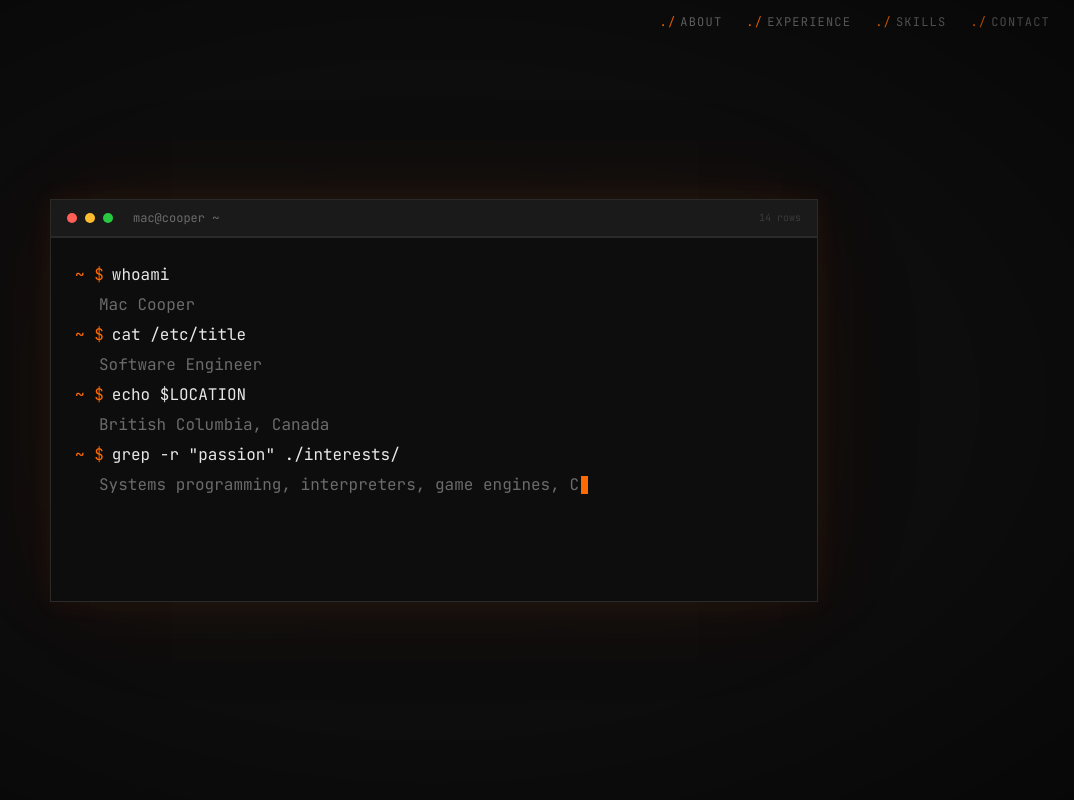
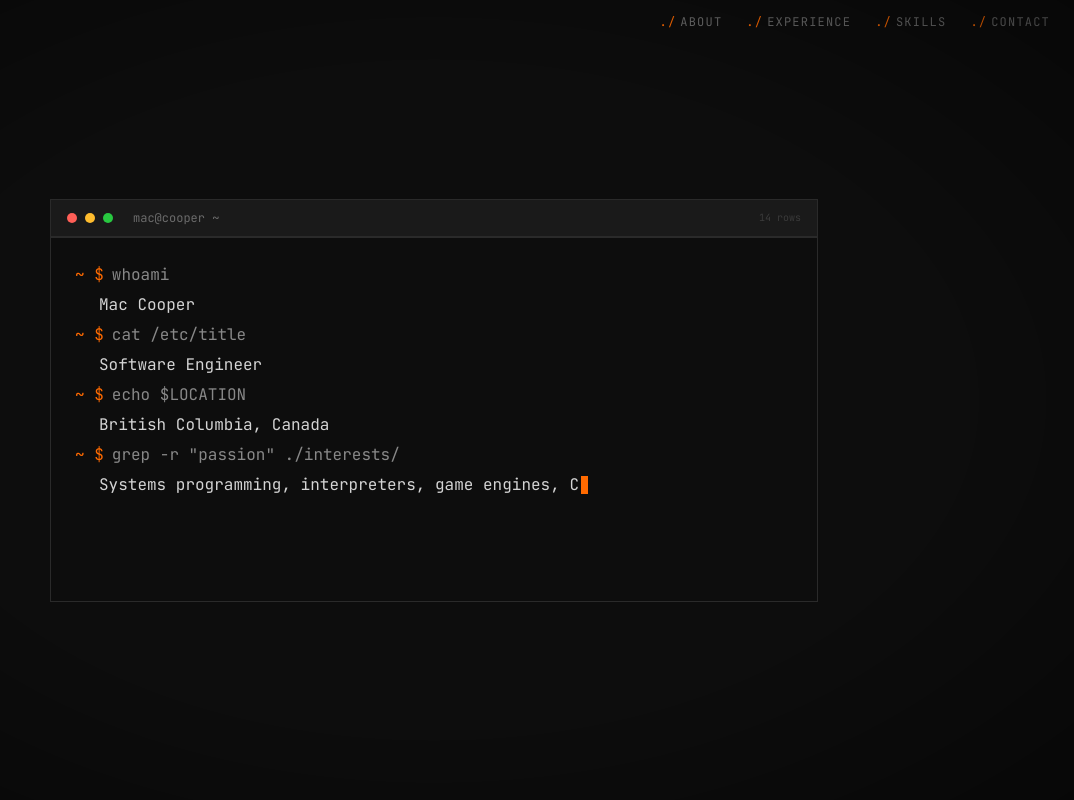
Before and after one commit to maccooper/portfolio, a Next.js app: page / in a window 1280 px wide. Shown: the top 800 px of the page, without its empty margins (206-1280 px from the left). Built offline with nearby package versions, Linux system fonts and the light colour scheme.

Commit message:
swap command and output text colours

```diff
--- a/components/terminal-hero.tsx
+++ b/components/terminal-hero.tsx
@@ -137,13 +137,7 @@ export function TerminalHero() {
 
   return (
     <section className="flex min-h-[100dvh] items-center justify-center px-4 py-20 sm:px-6">
-      <div
-          className="w-full max-w-3xl"
-          style={{
-            boxShadow:
-              "0 0 25px rgba(255,106,0,0.07), 0 0 80px rgba(255,106,0,0.05), 0 0 180px rgba(255,106,0,0.03)",
-          }}
-        >
+      <div className="w-full max-w-3xl">
         {/* Terminal chrome */}
         <div className="rounded-t-sm border border-border bg-secondary">
           <div className="flex items-center gap-2 px-4 py-2.5 border-b border-border">
@@ -170,11 +164,11 @@ export function TerminalHero() {
               line.prefix === "~" ? (
                 <div key={i} className="flex items-start gap-2 text-sm leading-relaxed md:text-base">
                   <span className="text-primary select-none shrink-0">~ $</span>
-                  <span className="text-foreground break-all">{line.cmd}</span>
+                  <span className="text-[#888] break-all">{line.cmd}</span>
                 </div>
               ) : (
                 <div key={i} className="text-sm leading-relaxed md:text-base">
-                  <span className="text-muted-foreground pl-6">{line.output}</span>
+                  <span className="text-[#d4d4d4] pl-6">{line.output}</span>
                 </div>
               )
             )}
@@ -184,14 +178,14 @@ export function TerminalHero() {
               currentStaticLine.prefix === "~" ? (
                 <div className="flex items-start gap-2 text-sm leading-relaxed md:text-base">
                   <span className="text-primary select-none shrink-0">~ $</span>
-                  <span className="text-foreground break-all">
+                  <span className="text-[#888] break-all">
                     {staticText}
                     <span className="inline-block w-[7px] h-[1.1em] ml-0.5 bg-primary align-middle animate-blink" />
                   </span>
                 </div>
               ) : (
                 <div className="text-sm leading-relaxed md:text-base">
-                  <span className="text-muted-foreground pl-6">
+                  <span className="text-[#d4d4d4] pl-6">
                     {staticText}
                     <span className="inline-block w-[7px] h-[1.1em] ml-0.5 bg-primary align-middle animate-blink" />
                   </span>
@@ -203,7 +197,7 @@ export function TerminalHero() {
             {showCmd && (
               <div className="flex items-start gap-2 text-sm leading-relaxed md:text-base">
                 <span className="text-primary select-none shrink-0">~ $</span>
-                <span className="text-foreground break-all">
+                <span className="text-[#888] break-all">
                   {LOOP_CMD.slice(0, cmdCharIdx)}
                   {phase === "cmd" && (
                     <span className="inline-block w-[7px] h-[1.1em] ml-0.5 bg-primary align-middle animate-blink" />
@@ -215,7 +209,7 @@ export function TerminalHero() {
             {/* Cycling project description — types in, pauses, deletes, repeats */}
             {showDesc && (
               <div className="text-sm leading-relaxed md:text-base">
-                <span className="text-muted-foreground pl-6">
+                <span className="text-[#d4d4d4] pl-6">
                   {descText}
                   <span className="inline-block w-[7px] h-[1.1em] ml-0.5 bg-primary align-middle animate-blink" />
                 </span>
```
